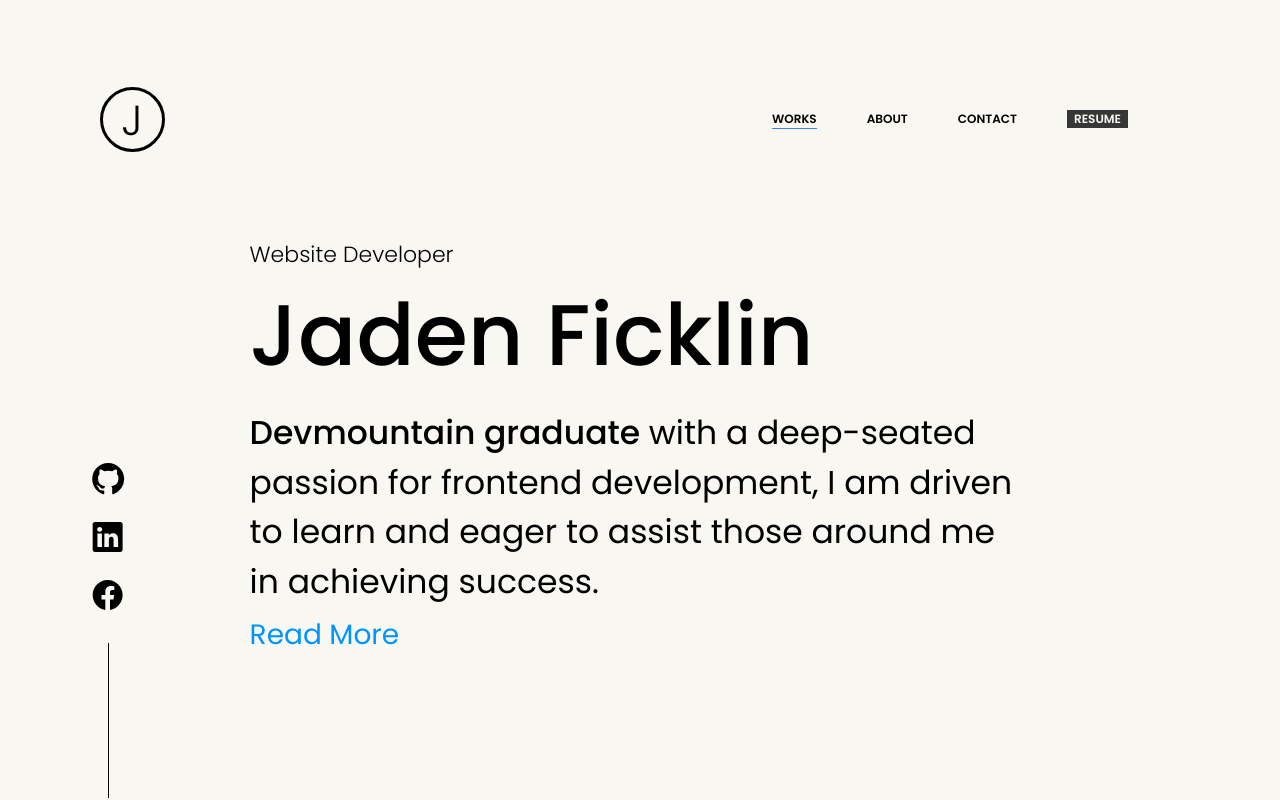
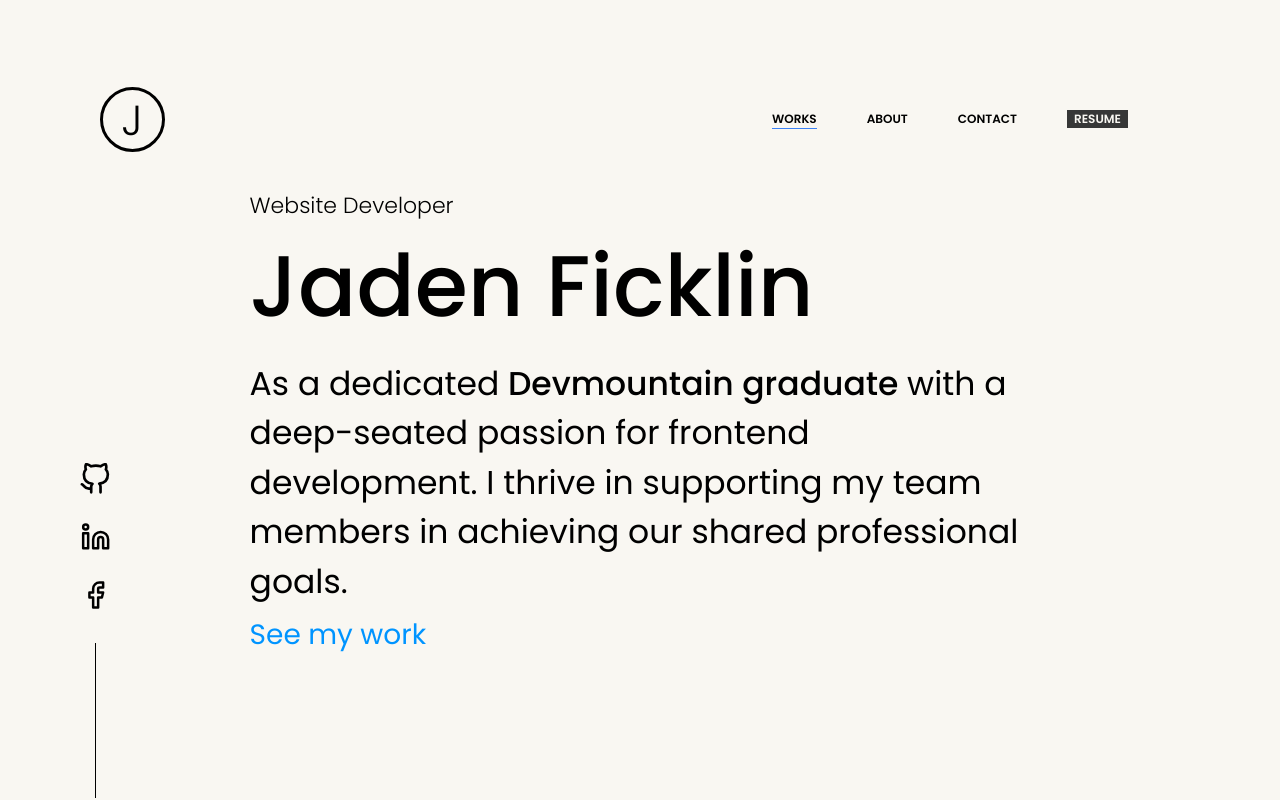
Before and after one commit to JadenFicklin/JadenFicklin, a React (Create React App) app: page / in a window 1280 px wide. Built offline with nearby package versions, Linux system fonts and the light colour scheme.

Commit message:
changed subtext, added animation for see my work, fixed link icons and hover effects

```diff
--- a/src/components/Links.js
+++ b/src/components/Links.js
@@ -1,30 +1,31 @@
 import React from 'react';
 import { BsGithub, BsLinkedin, BsFacebook } from 'react-icons/bs';
+import { FiGithub, FiLinkedin, FiFacebook } from 'react-icons/fi';
 
 function Links() {
     return (
-        <div className="fixed bottom-0 left-[7%] h-[337px] w-[37px] hidden md:block">
+        <div className="fixed bottom-0 left-[6%] h-[337px] w-[37px] hidden md:block">
             <div className="h-[150px] flex content-between flex-wrap">
                 <a
                     href="https://github.com/JadenFicklin"
                     target="_blank"
                     rel="noreferrer"
-                    className="w-[37px] height-[37px] fill-[#0094FF]">
-                    <BsGithub className="w-[93%] h-[93%] grid place-self-center" />
+                    className="w-[37px] height-[37px] ">
+                    <FiGithub className="w-[93%] h-[93%] grid place-self-center hover:stroke-[#0094FF]" />
                 </a>
                 <a
                     href="https://www.linkedin.com/in/jaden-ficklin-b1686a21a/"
                     target="_blank"
                     rel="noreferrer"
-                    className="w-[37px] height-[37px] fill-[#0094FF]">
-                    <BsLinkedin className="w-[90%] h-[90%] grid place-self-center" />
+                    className="w-[37px] height-[37px]">
+                    <FiLinkedin className="w-[90%] h-[90%] grid place-self-center hover:stroke-[#0094FF]" />
                 </a>
                 <a
                     href="https://www.facebook.com/jaden.ficklin/"
                     target="_blank"
                     rel="noreferrer"
-                    className="w-[37px] height-[37px] fill-[#0094FF]">
-                    <BsFacebook className="w-[90%] h-[90%] grid place-self-center" />
+                    className="w-[37px] height-[37px]">
+                    <FiFacebook className="w-[90%] h-[90%] grid place-self-center hover:stroke-[#0094FF]" />
                 </a>
             </div>
             <div className=" h-[185px] w-full flex justify-center items-end ">
--- /dev/null
+++ b/src/customComponents/CursorFollower.js
@@ -0,0 +1,36 @@
+import React, { useState, useEffect } from 'react';
+
+const CursorFollower = () => {
+    const [position, setPosition] = useState({ x: 0, y: 0 });
+
+    useEffect(() => {
+        const handleMouseMove = (e) => {
+            setPosition({ x: e.clientX, y: e.clientY });
+        };
+
+        document.addEventListener('mousemove', handleMouseMove);
+        return () => {
+            document.removeEventListener('mousemove', handleMouseMove);
+        };
+    }, []);
+
+    return (
+        <div
+            style={{
+                position: 'fixed',
+                top: position.y,
+                left: position.x,
+                width: '220px',
+                height: '220px',
+                borderRadius: '50%',
+                backgroundColor: 'black',
+                pointerEvents: 'none',
+                zIndex: 1,
+                transform: 'translate(-50%, -50%) scale(0)',
+                transition: 'transform 0.3s'
+            }}
+            className="cursor-follower"></div>
+    );
+};
+
+export default CursorFollower;
--- a/src/pages/Landing/index.js
+++ b/src/pages/Landing/index.js
@@ -1,31 +1,59 @@
-import React from 'react';
+import React, { useState } from 'react';
 import { Link } from 'react-router-dom';
 import Links from '../../components/Links';
 import Nav from '../../components/Nav';
 import HoverImage from '../../customComponents/HoverImage';
+import CursorFollower from '../../customComponents/CursorFollower';
 
 import devmountain from './images/devmountain.JPG';
 import devmountainCertificate from './images/devmountainCertificate.JPG';
 
 function Landing() {
+    const [opacity, setOpacity] = useState(1);
+
+    const handleMouseEnter = () => {
+        setOpacity(0.1);
+        const cursorFollower = document.querySelector('.cursor-follower');
+        cursorFollower.style.transform = 'translate(-50%, -50%) scale(1)'; // Animate the size using scale
+    };
+
+    const handleMouseLeave = () => {
+        setOpacity(1);
+        const cursorFollower = document.querySelector('.cursor-follower');
+        cursorFollower.style.transform = 'translate(-50%, -50%) scale(0)'; // Reset the size using scale
+    };
+
     return (
         <>
             <div className="relative w-full h-screen">
-                <Nav />
-                <Links />
-                <div className="w-full absolute bottom-0 xl:h-[60%]  flex flex-wrap content-start px-8  mx-auto md:ml-[15%] md:w-[70%] xl:w-[66%] xl:left-1/2 xl:-ml-[33%] xl:content-end xl:mb-36  h-[60%] md:h-[50%] ">
-                    <p className="w-full h-min text-[14px] xs:text-[17px] xl:text-[22px] font-light">
+                <div style={{ opacity }} className="duration-500 ">
+                    <Nav />
+                    <Links />
+                </div>
+                <CursorFollower />
+                <div
+                    id="text-section"
+                    className="w-full absolute bottom-0 xl:h-[60%]  flex flex-wrap content-start px-8  mx-auto md:ml-[15%] md:w-[70%] xl:w-[66%] xl:left-1/2 xl:-ml-[33%] xl:content-end xl:mb-36  h-[60%] md:h-[50%] ">
+                    <p
+                        className="w-full h-min text-[14px] xs:text-[17px] xl:text-[22px] font-light duration-500"
+                        style={{ opacity }}>
                         Website Developer
                     </p>
-                    <p className="w-full h-min text-[46px] xs:text-[50px] mb-3 xl:text-[86px] font-medium">
+                    <p
+                        className="w-full h-min text-[46px] xs:text-[50px] mb-3 xl:text-[86px] font-medium duration-500"
+                        style={{ opacity }}>
                         Jaden{' '}
                         <span className="relative -top-4 xs:top-0">
                             {' '}
                             Ficklin
                         </span>
                     </p>
-                    <p className="w-full h-min text-[16px] xs:text-[20px] relative -top-3 xs:-top-1 xl:text-[33px] ">
+                    <p
+                        className="w-full h-min text-[16px] xs:text-[20px] relative -top-3 xs:-top-1 xl:text-[33px] duration-500"
+                        style={{ opacity }}>
+                        As a dedicated
                         <span className="font-medium cursor-pointer">
+                            {' '}
                             <HoverImage
                                 image={devmountain}
                                 width="270px"
@@ -35,7 +63,8 @@ function Landing() {
                                 <a
                                     href="https://devmountain.com/"
                                     target="_blank"
-                                    rel="noreferrer">
+                                    rel="noreferrer"
+                                    className="hover:text-[#0094FF]">
                                     Devmountain
                                 </a>
                             </HoverImage>{' '}
@@ -48,19 +77,22 @@ function Landing() {
                                 <a
                                     href="https://www.linkedin.com/feed/update/urn:li:activity:6918308644237312000/"
                                     target="_blank"
-                                    rel="noreferrer">
+                                    rel="noreferrer"
+                                    className="hover:text-[#0094FF]">
                                     graduate
                                 </a>
                             </HoverImage>{' '}
                         </span>
-                        with a deep-seated passion for frontend development, I
-                        am driven to learn and eager to assist those around me
-                        in achieving success.
+                        with a deep-seated passion for frontend development. I
+                        thrive in supporting my team members in achieving our
+                        shared professional goals.
                     </p>
                     <Link
                         to="/about"
-                        className="w-full h-min text-[16px] xs:text-[18px] text-[#0094FF] mt-1 xl:text-[28px] ">
-                        Read More
+                        className=" h-min text-[16px] xs:text-[18px] text-[#0094FF] mt-1 xl:text-[28px] duration-300 hover:text-white relative z-20"
+                        onMouseEnter={handleMouseEnter}
+                        onMouseLeave={handleMouseLeave}>
+                        See my work
                     </Link>
                 </div>
             </div>
```
